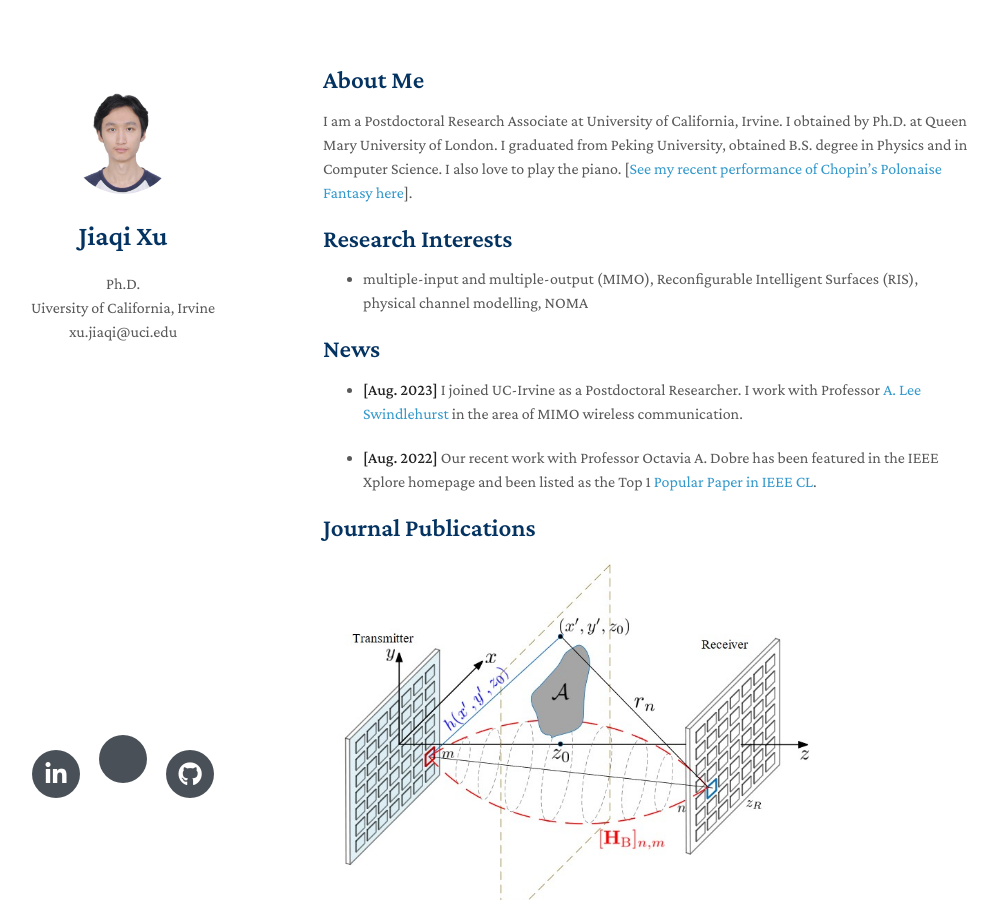
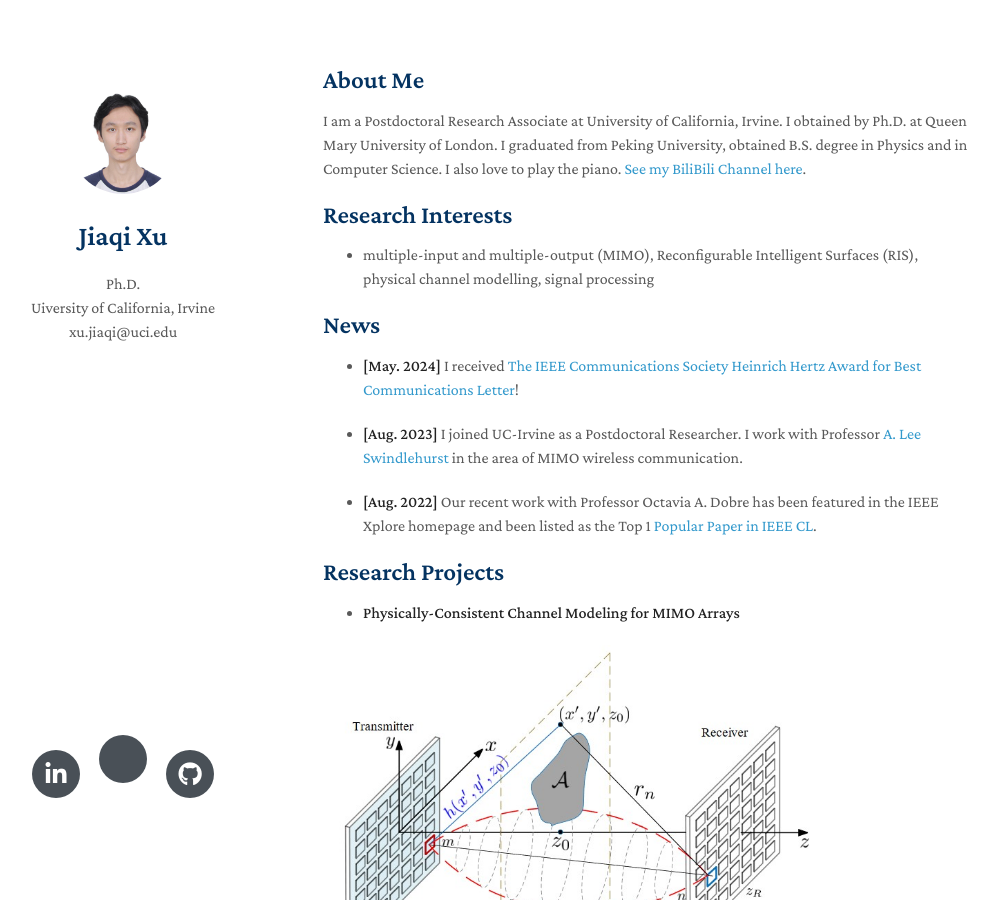
Before and after one commit to JazielXu/JazielXu.github.io, a Jekyll site: the page built from index.md, in a window 1280 px wide and 900 px high. Shown: the whole window, without its empty margins (147-1144 px from the left). Built offline with Jekyll 4.4.1, drawn with Linux system fonts in a browser that asks for light colours; nearby versions of some CDN libraries; a style sheet for code colours, icons or effects is not loaded; some of the changed text lies outside the part shown.

Commit message:
Update index.md

```diff
--- a/index.md
+++ b/index.md
@@ -7,20 +7,24 @@ layout: homepage
 I am a Postdoctoral Research Associate at University of California, Irvine.
 I obtained by Ph.D. at Queen Mary University of London.
 I graduated from Peking University, obtained B.S. degree in Physics and in Computer Science.
-I also love to play the piano. [[See my recent performance of Chopin's Polonaise Fantasy here](https://youtu.be/aOWHBCeNB90)].
+I also love to play the piano. [See my BiliBili Channel here](https://space.bilibili.com/430062675).
 
 ## Research Interests
 
-- multiple-input and multiple-output (MIMO), Reconfigurable Intelligent Surfaces (RIS), physical channel modelling, NOMA
+- multiple-input and multiple-output (MIMO), Reconfigurable Intelligent Surfaces (RIS), physical channel modelling, signal processing
 
 ## News
 
-- **[Aug. 2023]** I joined UC-Irvine as a Postdoctoral Researcher. I work with Professor [A. Lee Swindlehurst]([https://ieeexplore.ieee.org/xpl/RecentIssue.jsp?punumber=4234](https://engineering.uci.edu/users/lee-swindlehurst)) in the area of MIMO wireless communication.
+- **[May. 2024]** I received [The IEEE Communications Society Heinrich Hertz Award for Best Communications Letter](https://www.comsoc.org/about/awards/paper-awards/ieee-communications-society-heinrich-hertz-award-best-communications)!
 
+- **[Aug. 2023]** I joined UC-Irvine as a Postdoctoral Researcher. I work with Professor [A. Lee Swindlehurst](https://engineering.uci.edu/users/lee-swindlehurst) in the area of MIMO wireless communication.
 
 - **[Aug. 2022]** Our recent work with Professor Octavia A. Dobre has been featured in the IEEE Xplore homepage and been listed as the Top 1 [Popular Paper in IEEE CL](https://ieeexplore.ieee.org/xpl/RecentIssue.jsp?punumber=4234).
 
-## Journal Publications
+## Research Projects
+
+- **Physically-Consistent Channel Modeling for MIMO Arrays**
+
 
 <img src="./assets/img/NFSensing.jpg" alt="Girl in a jacket" width="500">
 
```
Also changed, not shown: other parts of index.md (+1 -1 lines).
